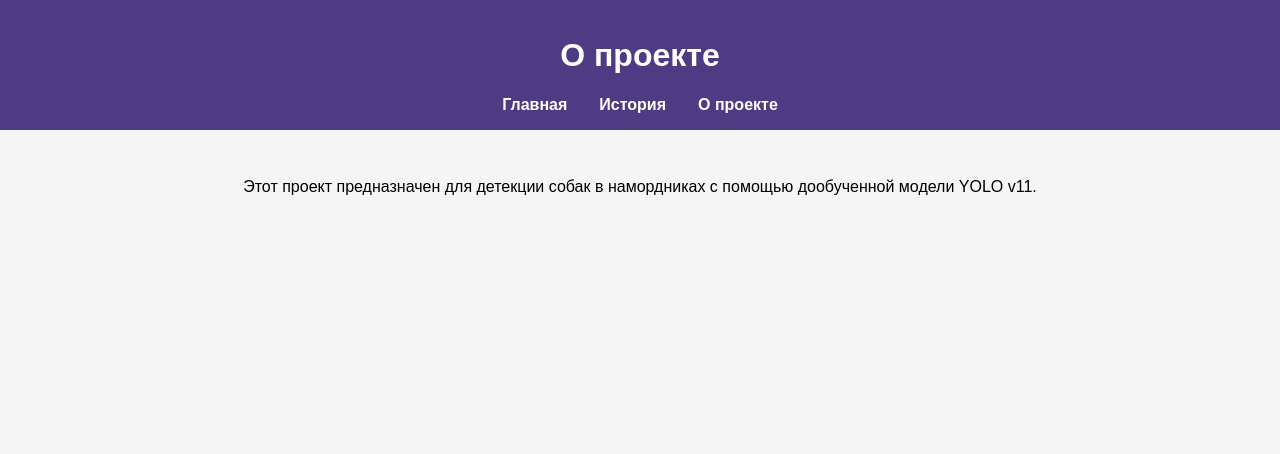
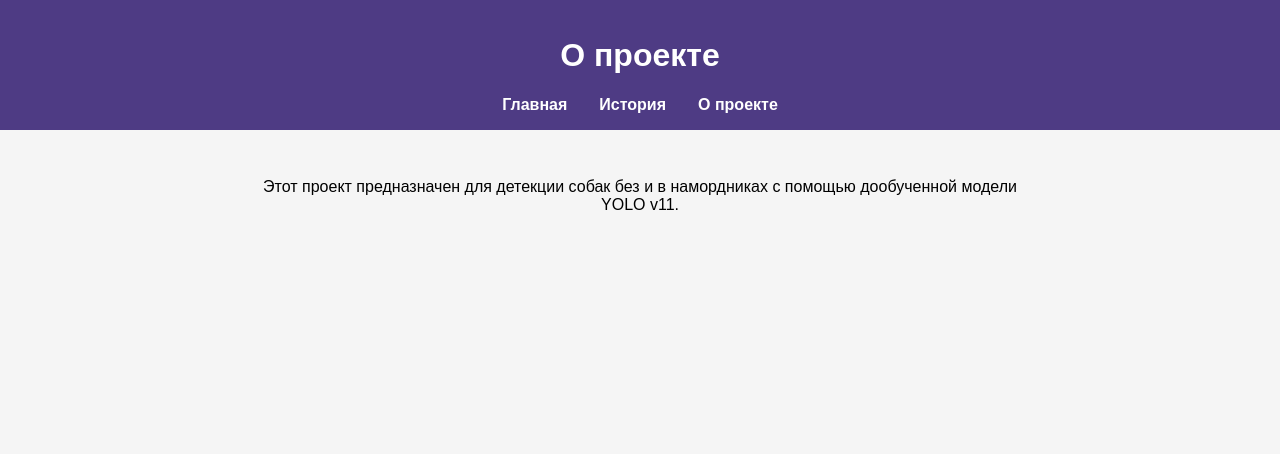
Before and after one commit to XronoS1/yolo-v11-detect-muzzle-dogs, a Flask app: page /about in a window 1280 px wide. Shown: the top 454 px of the page. Run offline with Flask 3, Linux system fonts and the light colour scheme.

Commit message:
Update about.html

```diff
--- a/templates/about.html
+++ b/templates/about.html
@@ -68,7 +68,7 @@
   </header>
 
   <main class="container">
-    <p>Этот проект предназначен для детекции собак в намордниках с помощью дообученной модели YOLO v11.</p>
+    <p>Этот проект предназначен для детекции собак без и в намордниках с помощью дообученной модели YOLO v11.</p>
   </main>
 
   <footer>
```
